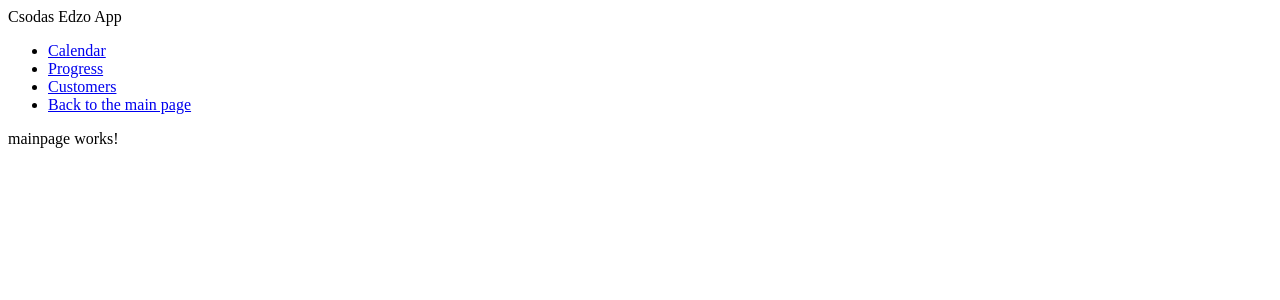
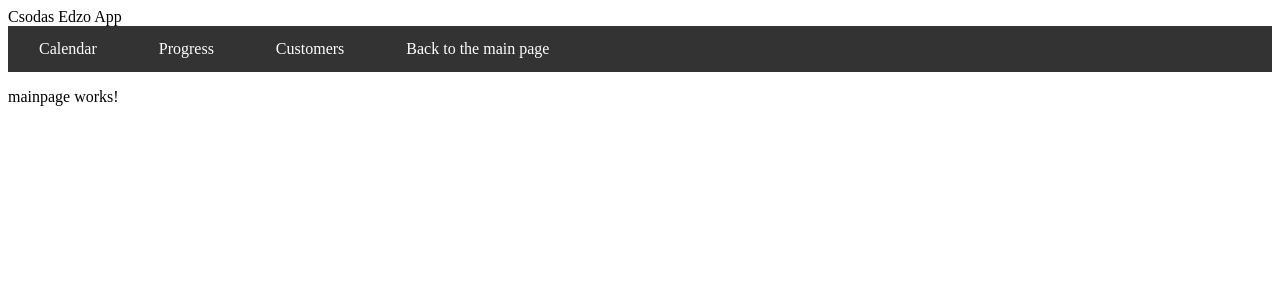
Before and after one commit to Doeme69/webkertedzo, an Angular app in the folder edzoApp/: page / in a window 1280 px wide. Shown: the top 300 px of the page. Built offline with nearby package versions, Linux system fonts and the light colour scheme.

Commit message:
Added style to navbar

```diff
--- a/edzoApp/src/app/shared/shared.component.css
+++ b/edzoApp/src/app/shared/shared.component.css
@@ -0,0 +1,24 @@
+li{
+  display:inline;
+  padding: 0 15px;
+  float: left;
+}
+ul {
+  list-style-type: none;
+  margin: 0;
+  padding: 0;
+  overflow: hidden;
+  background-color: #333;
+}
+
+li a {
+  display: block;
+  color: white;
+  text-align: center;
+  padding: 14px 16px;
+  text-decoration: none;
+}
+
+li a:hover {
+  background-color: #111;
+}
```
